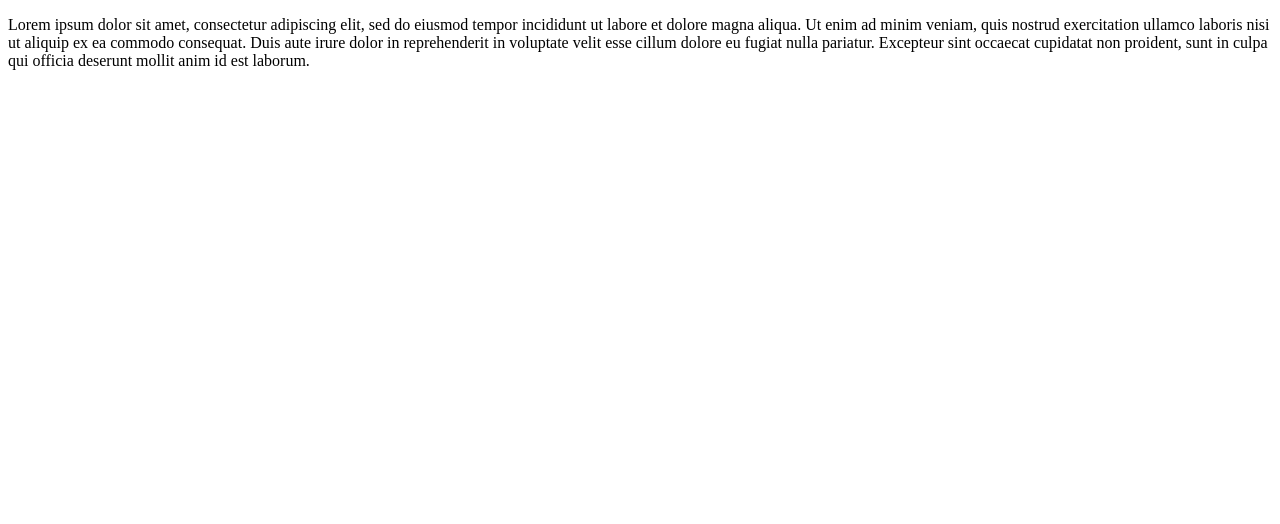
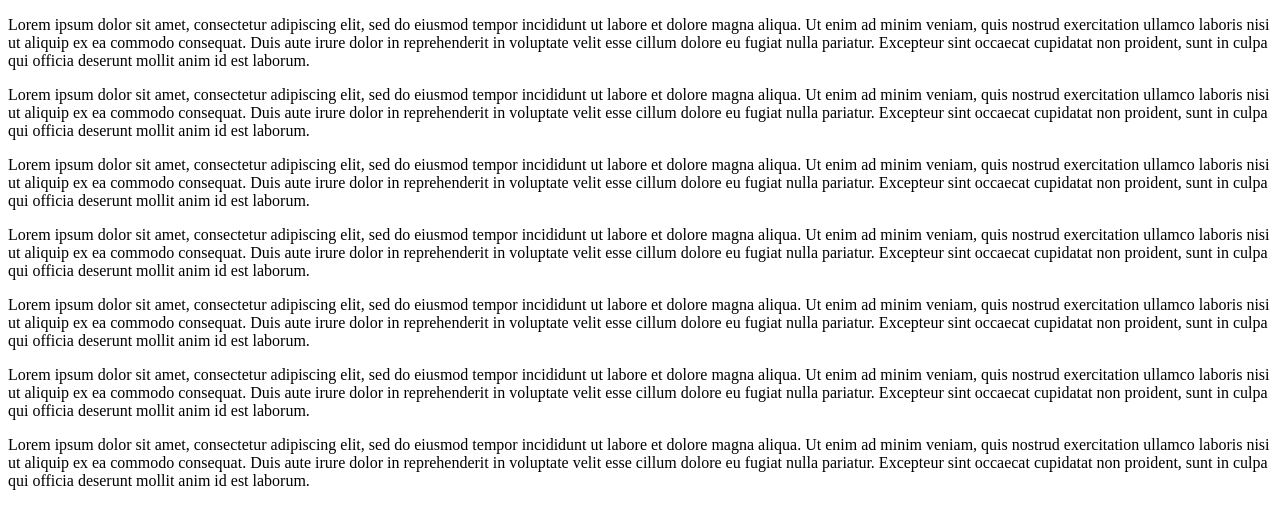
Before and after one commit to shubh7858/jenkintest, a plain HTML site: page index.html in a window 1280 px wide. Drawn offline with Linux system fonts and the light colour scheme.

Commit message:
second commit

```diff
--- a/index.html
+++ b/index.html
@@ -10,5 +10,29 @@
 
         Lorem ipsum dolor sit amet, consectetur adipiscing elit, sed do eiusmod tempor incididunt ut labore et dolore magna aliqua. Ut enim ad minim veniam, quis nostrud exercitation ullamco laboris nisi ut aliquip ex ea commodo consequat. Duis aute irure dolor in reprehenderit in voluptate velit esse cillum dolore eu fugiat nulla pariatur. Excepteur sint occaecat cupidatat non proident, sunt in culpa qui officia deserunt mollit anim id est laborum.
     </p>
+    <p>
+
+        Lorem ipsum dolor sit amet, consectetur adipiscing elit, sed do eiusmod tempor incididunt ut labore et dolore magna aliqua. Ut enim ad minim veniam, quis nostrud exercitation ullamco laboris nisi ut aliquip ex ea commodo consequat. Duis aute irure dolor in reprehenderit in voluptate velit esse cillum dolore eu fugiat nulla pariatur. Excepteur sint occaecat cupidatat non proident, sunt in culpa qui officia deserunt mollit anim id est laborum.
+    </p>
+    <p>
+
+        Lorem ipsum dolor sit amet, consectetur adipiscing elit, sed do eiusmod tempor incididunt ut labore et dolore magna aliqua. Ut enim ad minim veniam, quis nostrud exercitation ullamco laboris nisi ut aliquip ex ea commodo consequat. Duis aute irure dolor in reprehenderit in voluptate velit esse cillum dolore eu fugiat nulla pariatur. Excepteur sint occaecat cupidatat non proident, sunt in culpa qui officia deserunt mollit anim id est laborum.
+    </p>
+    <p>
+
+        Lorem ipsum dolor sit amet, consectetur adipiscing elit, sed do eiusmod tempor incididunt ut labore et dolore magna aliqua. Ut enim ad minim veniam, quis nostrud exercitation ullamco laboris nisi ut aliquip ex ea commodo consequat. Duis aute irure dolor in reprehenderit in voluptate velit esse cillum dolore eu fugiat nulla pariatur. Excepteur sint occaecat cupidatat non proident, sunt in culpa qui officia deserunt mollit anim id est laborum.
+    </p>
+    <p>
+
+        Lorem ipsum dolor sit amet, consectetur adipiscing elit, sed do eiusmod tempor incididunt ut labore et dolore magna aliqua. Ut enim ad minim veniam, quis nostrud exercitation ullamco laboris nisi ut aliquip ex ea commodo consequat. Duis aute irure dolor in reprehenderit in voluptate velit esse cillum dolore eu fugiat nulla pariatur. Excepteur sint occaecat cupidatat non proident, sunt in culpa qui officia deserunt mollit anim id est laborum.
+    </p>
+    <p>
+
+        Lorem ipsum dolor sit amet, consectetur adipiscing elit, sed do eiusmod tempor incididunt ut labore et dolore magna aliqua. Ut enim ad minim veniam, quis nostrud exercitation ullamco laboris nisi ut aliquip ex ea commodo consequat. Duis aute irure dolor in reprehenderit in voluptate velit esse cillum dolore eu fugiat nulla pariatur. Excepteur sint occaecat cupidatat non proident, sunt in culpa qui officia deserunt mollit anim id est laborum.
+    </p>
+    <p>
+
+        Lorem ipsum dolor sit amet, consectetur adipiscing elit, sed do eiusmod tempor incididunt ut labore et dolore magna aliqua. Ut enim ad minim veniam, quis nostrud exercitation ullamco laboris nisi ut aliquip ex ea commodo consequat. Duis aute irure dolor in reprehenderit in voluptate velit esse cillum dolore eu fugiat nulla pariatur. Excepteur sint occaecat cupidatat non proident, sunt in culpa qui officia deserunt mollit anim id est laborum.
+    </p>
 </body>
 </html>
```
Also changed, not shown: 1 other file.
